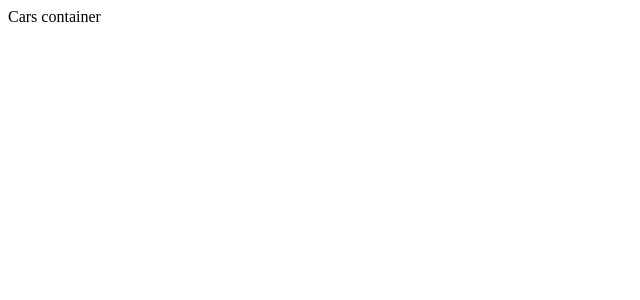
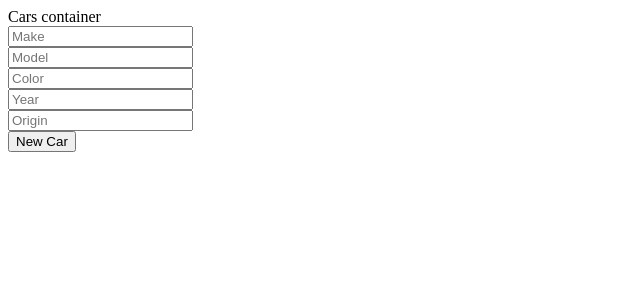
Before and after one commit to lskabir/auto_roster, a React (Create React App) app in the folder auto_roster_client/: page / in a window 1280 px wide. Shown: the top 300 px of the page, without its empty margins (0-640 px from the left). Built offline with nearby package versions, Linux system fonts and the light colour scheme; no server answers.

Commit message:
making the first fetch call to the backend

```diff
--- /dev/null
+++ b/auto_roster_client/src/actions/carsActions.js
@@ -0,0 +1,10 @@
+
+const fetchCars = () => {
+    return (dispatch) => {
+        fetch('http://localhost:3000/cars')
+        .then(resp => resp.json())
+        .then(cars => dispatch({type: 'FETCH_CARS', payload: cars}))
+    }
+}
+
+export default fetchCars
--- a/auto_roster_client/src/components/CarsContainer.js
+++ b/auto_roster_client/src/components/CarsContainer.js
@@ -1,11 +1,22 @@
-import React, { Component } from 'react'
+import React, { Component } from 'react';
+import { connect } from 'react-redux';
+import fetchCars from '../actions/carsActions';
+import CarsForm from './CarsForm';
 
 class CarsContainer extends Component {
+
+    componentDidMount() {
+        this.props.fetchCars()
+    }
+
     render() {
         return (
-            <div>Cars container</div>
+            <div>
+                Cars container
+                <CarsForm />
+            </div>
         )
     }
 }
 
-export default CarsContainer
+export default connect(null, { fetchCars })(CarsContainer)
--- /dev/null
+++ b/auto_roster_client/src/components/CarsForm.js
@@ -0,0 +1,27 @@
+import React, { Component } from 'react';
+
+class CarsForm extends Component {
+
+    state = {
+        make: '',
+        model: '',
+        color: '',
+        year: '',
+        origin_id: ''
+    }
+
+    render() {
+        return (
+            <form>
+                <input type='text' value={this.state.make} onChange={this.handleChange} name='name' placeholder='Make' /><br/>
+                <input type='text' value={this.state.model} onChange={this.handleChange} name='model' placeholder='Model' /><br/>
+                <input type='text' value={this.state.color} onChange={this.handleChange} name='color' placeholder='Color' /><br/>
+                <input type="number" value={this.state.year} onChange={this.handleChange} name='year' placeholder='Year' /><br/>
+                <input type='number' value={this.state.origin_id} onChange={this.handleChange} name='name' placeholder='Origin' /><br/>
+                <input type='submit' value='New Car' />
+            </form>
+        )
+    }
+}
+
+export default CarsForm
```
